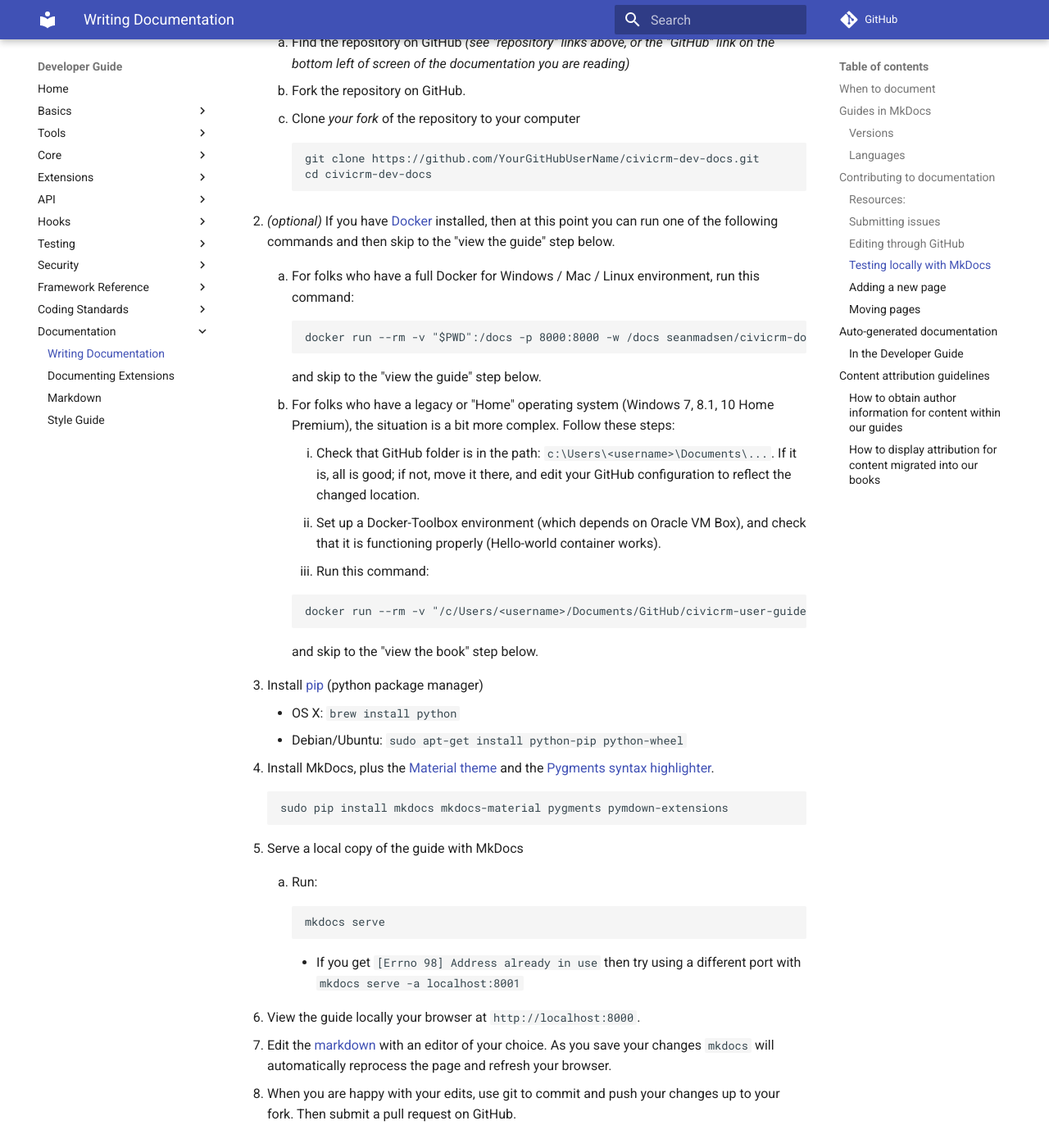
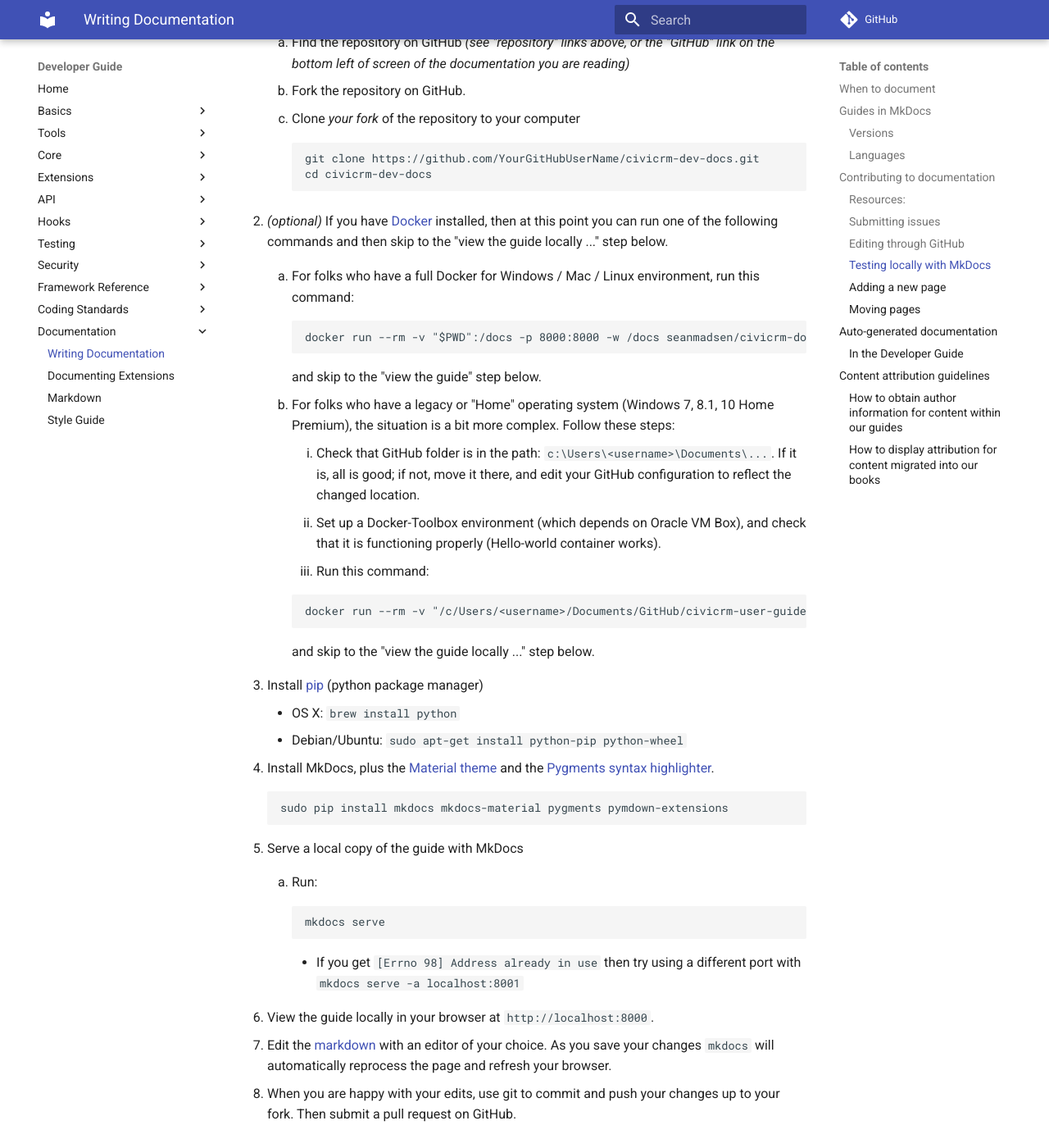
Before and after one commit to civicrm/civicrm-dev-docs, an MkDocs documentation site: the page built from docs/documentation/index.md, in a window 1280 px wide and 1400 px high, scrolled down 2631 px. Shown: the whole window at 82% size. Built offline with MkDocs 1.6.1 and Material for MkDocs 9.7.7, drawn with Linux system fonts in a browser that asks for light colours; comment, search, counter and statistics services are not loaded; old or Windows-style settings are respelled for this version of MkDocs.

Commit message:
Update index.md
Minor edits to the text that make is more consistent from paragraph to paragraph.

````diff
--- a/docs/documentation/index.md
+++ b/docs/documentation/index.md
@@ -79,7 +79,7 @@
         cd civicrm-dev-docs
         ```
 
-1. *(optional)* If you have [Docker](https://www.docker.com/) installed, then at this point you can run one of the following commands and then skip to the "view the guide" step below.
+1. *(optional)* If you have [Docker](https://www.docker.com/) installed, then at this point you can run one of the following commands and then skip to the "view the guide locally ..." step below.
 	1. For folks who have a full Docker for Windows / Mac / Linux environment, run this command:
 
 		```
@@ -96,7 +96,7 @@
 		```
 		docker run --rm -v "/c/Users/<username>/Documents/GitHub/civicrm-user-guide:/docs" -p 8000:8000 -w /docs seanmadsen/civicrm-docker-mkdocs serve --dirtyreload -a 0.0.0.0:8000
 		```
-		and skip to the "view the book" step below.
+		and skip to the "view the guide locally ..." step below.
 
 1. Install [pip](https://pypi.python.org/pypi/pip) (python package manager)
 
@@ -119,13 +119,13 @@
         -   If you get `[Errno 98] Address already in use` then try using a
             different port with `mkdocs serve -a localhost:8001`
 
-1. View the guide locally your browser at `http://localhost:8000`.
+1. View the guide locally in your browser at `http://localhost:8000`.
 
-1.  Edit the [markdown](/documentation/markdown.md) with an editor of your choice. As you
+1.  Edit the [markdown](/documentation/markdown.md) with an editor of your choice.  As you
     save your changes `mkdocs` will automatically reprocess the page and
     refresh your browser.
 
-1.  When you are happy with your edits, use git to commit and push your changes up to your fork.    Then submit a  pull request on GitHub.
+1.  When you are happy with your edits, use git to commit and push your changes up to your fork.  Then submit a  pull request on GitHub.
 
 
 ### Adding a new page {:#new-page}
````
